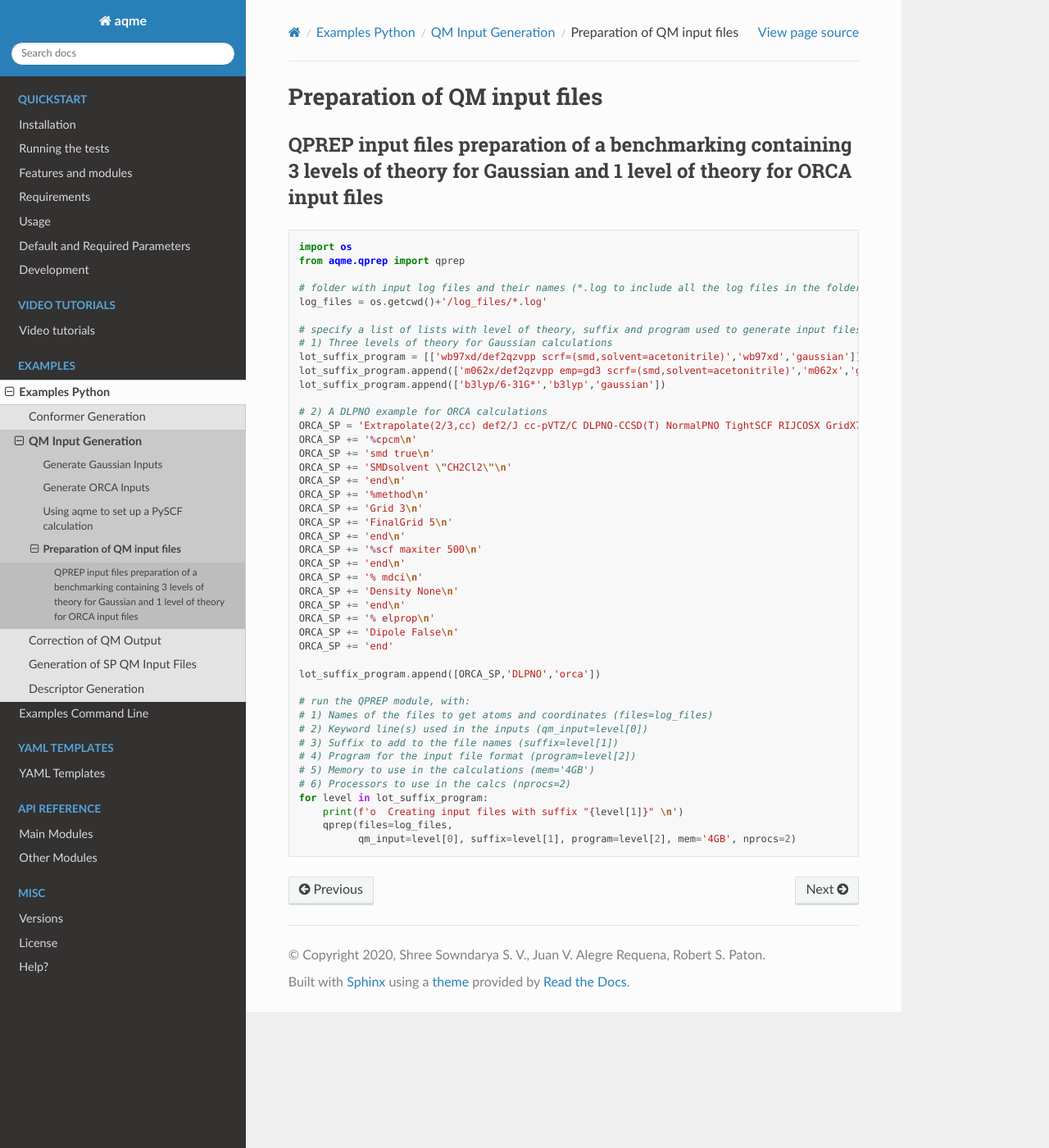
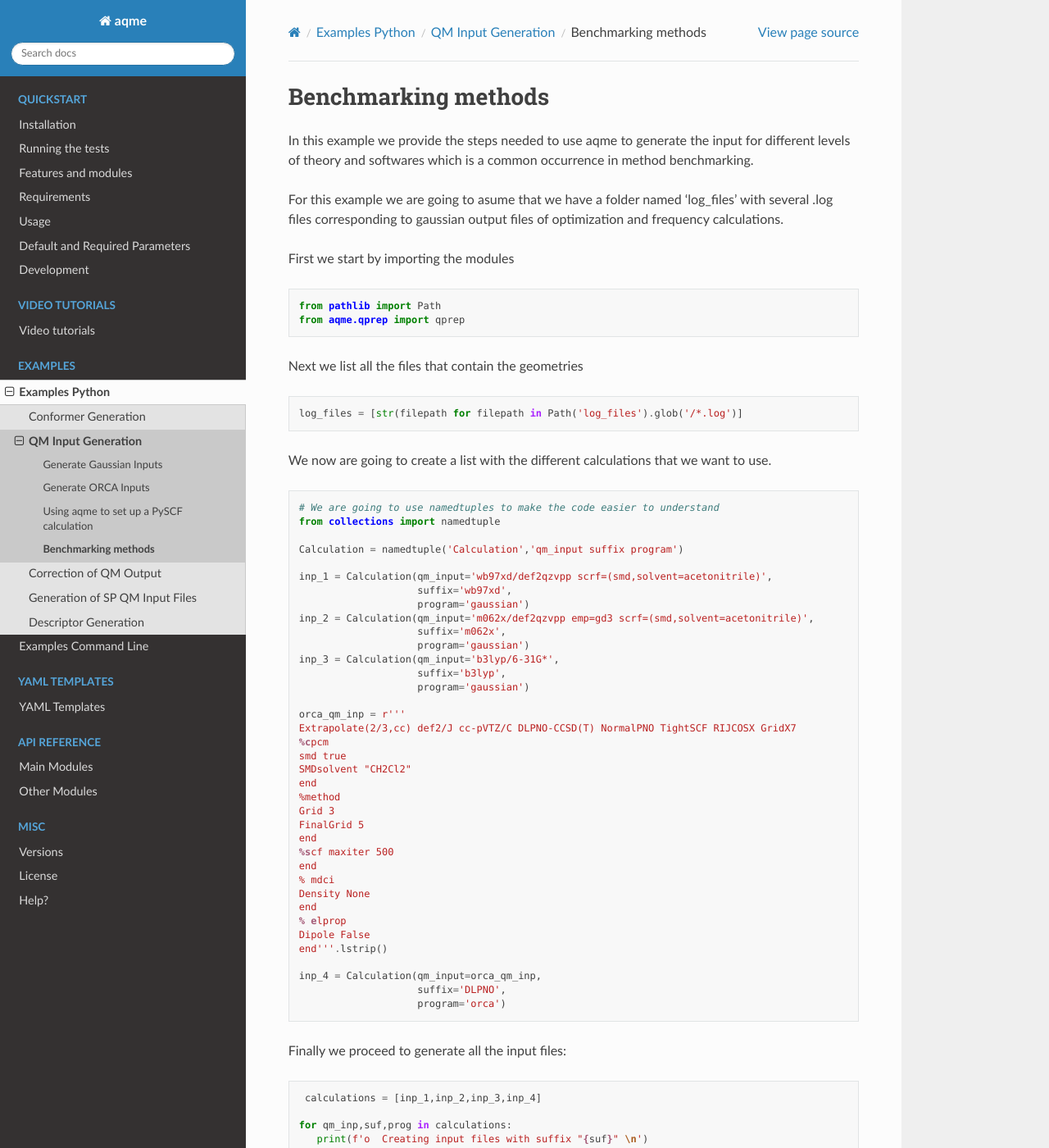
Before and after one commit to jvalegre/aqme, a Sphinx documentation site: the page built from docs/Examples/examples_python/QM_input_generation/benchmark.rst, in a window 1280 px wide and 1400 px high. Shown: the whole window at 82% size. Built offline with Sphinx 7.4.7 and the Read the Docs theme 2.0.0, drawn with Linux system fonts in a browser that asks for light colours.

Commit message:
added bechmark example to QM input generation in documentation

```diff
--- a/docs/Examples/examples_python/QM_input_generation/benchmark.rst
+++ b/docs/Examples/examples_python/QM_input_generation/benchmark.rst
@@ -1,52 +1,82 @@
-Preparation of QM input files
-=============================
+Benchmarking methods
+====================
 
-QPREP input files preparation of a benchmarking containing 3 levels of theory for Gaussian and 1 level of theory for ORCA input files
-'''''''''''''''''''''''''''''''''''''''''''''''''''''''''''''''''''''''''''''''''''''''''''''''''''''''''''''''''''''''''''''''''''''
+In this example we provide the steps needed to use aqme to generate the input
+for different levels of theory and softwares which is a common occurrence in
+method benchmarking.
+
+For this example we are going to asume that we have a folder named 'log_files'
+with several .log files corresponding to gaussian output files of optimization
+and frequency calculations.
+
+First we start by importing the modules
 
 .. code:: python
 
-    import os
+    from pathlib import Path
     from aqme.qprep import qprep
 
-    # folder with input log files and their names (*.log to include all the log files in the folder)
-    log_files = os.getcwd()+'/log_files/*.log'
 
-    # specify a list of lists with level of theory, suffix and program used to generate input files
-    # 1) Three levels of theory for Gaussian calculations
-    lot_suffix_program = [['wb97xd/def2qzvpp scrf=(smd,solvent=acetonitrile)','wb97xd','gaussian']]
-    lot_suffix_program.append(['m062x/def2qzvpp emp=gd3 scrf=(smd,solvent=acetonitrile)','m062x','gaussian'])
-    lot_suffix_program.append(['b3lyp/6-31G*','b3lyp','gaussian'])
+Next we list all the files that contain the geometries
 
-    # 2) A DLPNO example for ORCA calculations
-    ORCA_SP = 'Extrapolate(2/3,cc) def2/J cc-pVTZ/C DLPNO-CCSD(T) NormalPNO TightSCF RIJCOSX GridX7\n'
-    ORCA_SP += '%cpcm\n'
-    ORCA_SP += 'smd true\n'
-    ORCA_SP += 'SMDsolvent \"CH2Cl2\"\n'
-    ORCA_SP += 'end\n'
-    ORCA_SP += '%method\n'
-    ORCA_SP += 'Grid 3\n'
-    ORCA_SP += 'FinalGrid 5\n'
-    ORCA_SP += 'end\n'
-    ORCA_SP += '%scf maxiter 500\n'
-    ORCA_SP += 'end\n'
-    ORCA_SP += '% mdci\n'
-    ORCA_SP += 'Density None\n'
-    ORCA_SP += 'end\n'
-    ORCA_SP += '% elprop\n'
-    ORCA_SP += 'Dipole False\n'
-    ORCA_SP += 'end'
+.. code:: python
 
-    lot_suffix_program.append([ORCA_SP,'DLPNO','orca'])
+    log_files = [str(filepath for filepath in Path('log_files').glob('/*.log')]
 
-    # run the QPREP module, with:
-    # 1) Names of the files to get atoms and coordinates (files=log_files)
-    # 2) Keyword line(s) used in the inputs (qm_input=level[0])
-    # 3) Suffix to add to the file names (suffix=level[1])
-    # 4) Program for the input file format (program=level[2])
-    # 5) Memory to use in the calculations (mem='4GB')
-    # 6) Processors to use in the calcs (nprocs=2)
-    for level in lot_suffix_program:
-        print(f'o  Creating input files with suffix "{level[1]}" \n')
-        qprep(files=log_files,
-              qm_input=level[0], suffix=level[1], program=level[2], mem='4GB', nprocs=2)
+We now are going to create a list with the different calculations that we want
+to use.
+
+.. code:: python
+
+   # We are going to use namedtuples to make the code easier to understand
+   from collections import namedtuple
+
+   Calculation = namedtuple('Calculation','qm_input suffix program')
+
+   inp_1 = Calculation(qm_input='wb97xd/def2qzvpp scrf=(smd,solvent=acetonitrile)',
+                       suffix='wb97xd',
+                       program='gaussian')
+   inp_2 = Calculation(qm_input='m062x/def2qzvpp emp=gd3 scrf=(smd,solvent=acetonitrile)',
+                       suffix='m062x',
+                       program='gaussian')
+   inp_3 = Calculation(qm_input='b3lyp/6-31G*',
+                       suffix='b3lyp',
+                       program='gaussian')
+
+   orca_qm_inp = r'''
+   Extrapolate(2/3,cc) def2/J cc-pVTZ/C DLPNO-CCSD(T) NormalPNO TightSCF RIJCOSX GridX7
+   %cpcm
+   smd true
+   SMDsolvent "CH2Cl2"
+   end
+   %method
+   Grid 3
+   FinalGrid 5
+   end
+   %scf maxiter 500
+   end
+   % mdci
+   Density None
+   end
+   % elprop
+   Dipole False
+   end'''.lstrip()
+
+   inp_4 = Calculation(qm_input=orca_qm_inp,
+                       suffix='DLPNO',
+                       program='orca')
+
+Finally we proceed to generate all the input files:
+
+.. code::
+
+    calculations = [inp_1,inp_2,inp_3,inp_4]
+
+   for qm_inp,suf,prog in calculations:
+      print(f'o  Creating input files with suffix "{suf}" \n')
+      qprep(files=log_files,
+            qm_input=qm_inp,
+            suffix=suf,
+            program=prog,
+            mem='4GB',
+            nprocs=2)
```
